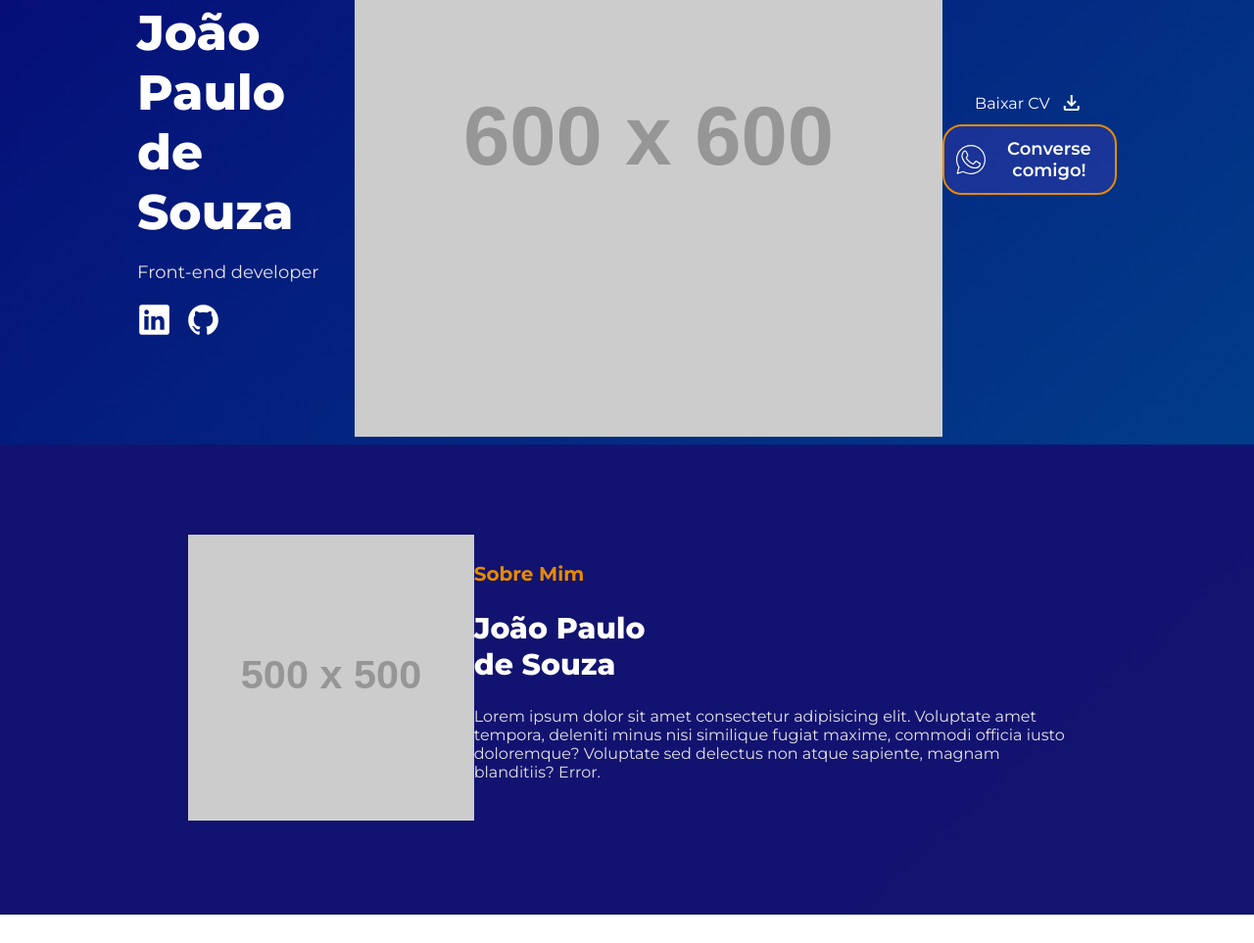
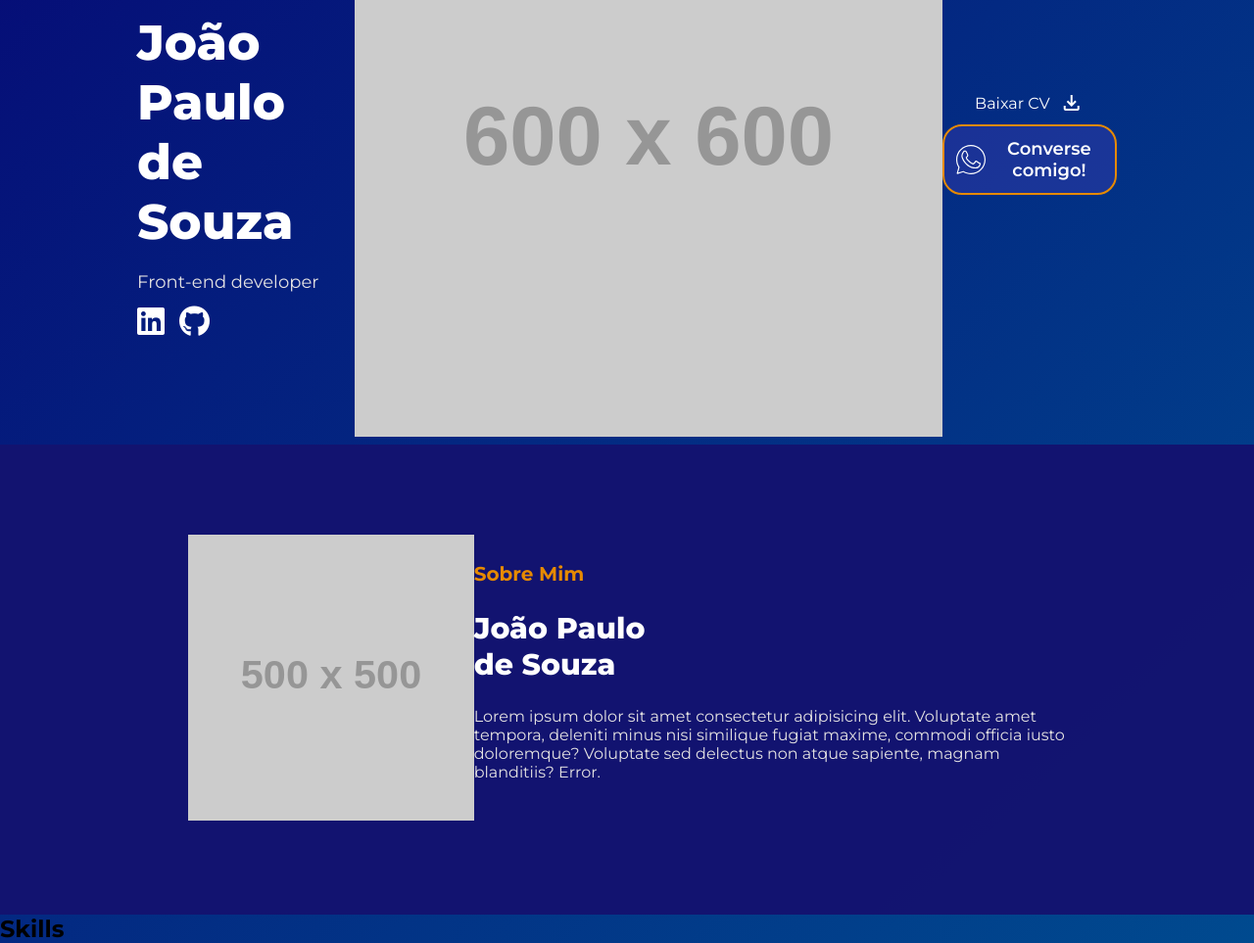
Before and after one commit to joao-paulo-souzaa/my-portifolio, a plain HTML site: page index.html in a window 1280 px wide. Shown: the part 242-1205 px from the top of the page at 98% size. Before the commit the page ends 1176 px from the top, so only its background shows below. Drawn offline with nearby package versions, Linux system fonts and the light colour scheme; placeholder pictures from the web are drawn by us.

Commit message:
Adicionei o FontAwesome e iniciando a sessão skills

```diff
--- a/index.html
+++ b/index.html
@@ -19,6 +19,10 @@
 
 <link rel="stylesheet"
     href="https://fonts.googleapis.com/css2?family=Material+Symbols+Outlined:opsz,wght,FILL,GRAD@20..48,100..700,0..1,-50..200" />
+
+<link rel="stylesheet" href="https://cdnjs.cloudflare.com/ajax/libs/font-awesome/6.5.2/css/all.min.css"
+    integrity="sha512-SnH5WK+bZxgPHs44uWIX+LLJAJ9/2PkPKZ5QiAj6Ta86w+fsb2TkcmfRyVX3pBnMFcV7oQPJkl9QevSCWr3W6A=="
+    crossorigin="anonymous" referrerpolicy="no-referrer" />
 </head>
 
 <body>
@@ -56,8 +60,10 @@
                         <h6>Front-end developer</h6>
                     </div>
                     <div class="social-media">
-                        <a href="https://www.linkedin.com/in/joaopaulosouzas/" target="_blank"><ion-icon name="logo-linkedin"></ion-icon></a>
-                        <a href="https://github.com/joao-paulo-souzaa" target="_blank"><ion-icon name="logo-github"></ion-icon></a>
+                        <a href="https://www.linkedin.com/in/joaopaulosouzas/" target="_blank"><i
+                                class="fa-brands fa-linkedin fa-2xl" style="color: #ffffff;"></i></a>
+                        <a href="https://github.com/joao-paulo-souzaa" target="_blank"><i
+                                class="fa-brands fa-github fa-2xl" style="color: #ffffff;"></i></a>
                     </div>
                 </div>
 
@@ -98,6 +104,15 @@
                 </div>
             </div>
         </section>
+
+        <section id="skills">
+            <div class="skills-container">
+                <h1>Skills</h1>
+                <div class="tecnologias">
+
+                </div>
+            </div>
+        </section>
     </main>
 
     <script type="module" src="https://unpkg.com/ionicons@7.1.0/dist/ionicons/ionicons.esm.js"></script>
--- a/src/css/home.css
+++ b/src/css/home.css
@@ -55,14 +55,12 @@
     gap: 15px;
 }
 
-#home .home-container .left .social-media ion-icon {
-    color: var(--white);
-    font-size: 35px;
+#home .home-container .left .social-media i {
     transition: 0.5s ease-in-out;
 }
 
-#home .home-container .left .social-media ion-icon:hover{
-    color: var(--hello-text);
+#home .home-container .left .social-media i:hover{
+    color: var(--hello-text) !important;
 }
 
 
```
